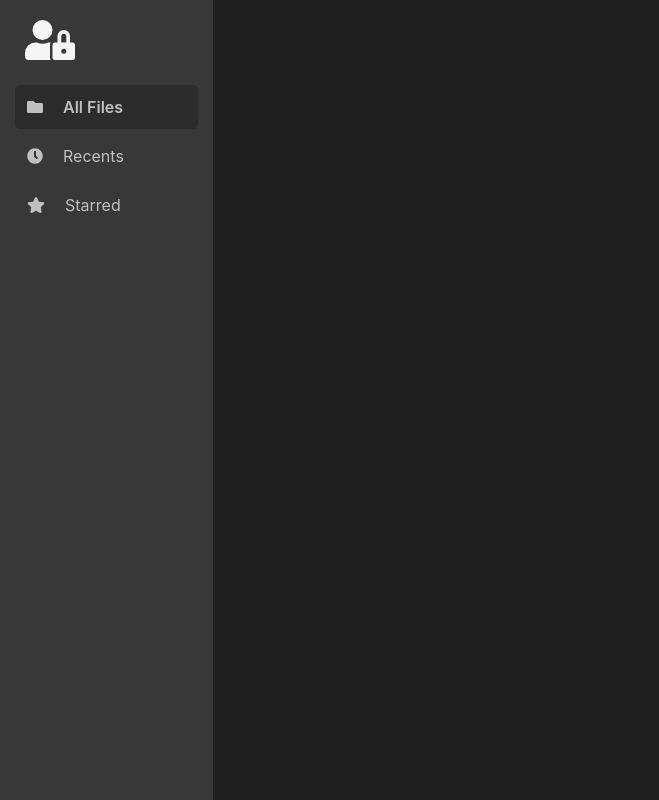
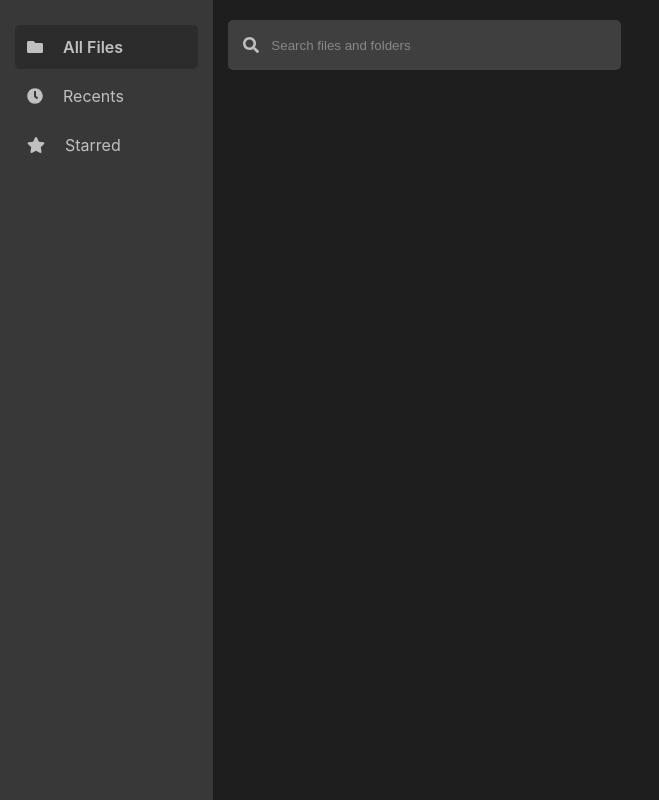
Before and after one commit to Mukundan314/nym-cloud, a React (Create React App) app in the folder client/: page / in a window 1280 px wide. Shown: the whole page, without its empty margins (0-659 px from the left). Built offline with nearby package versions, Linux system fonts and the light colour scheme.

Commit message:
(feat) add search bar

```diff
--- a/client/src/app/index.module.css
+++ b/client/src/app/index.module.css
@@ -4,6 +4,10 @@
 }
 
 .themeDark {
+  --text: whitesmoke;
+  --icon: #c0c0c0;
+  --searchBar-background: #3f3f3f;
+  --searchBar-placeholder: #8a8787;
   --sidebar-background: #383838;
   --sidebarItem-color: #c0c0c0;
   --sidebarItem-selected: #2d2c2c;
--- /dev/null
+++ b/client/src/components/SearchBar/index.jsx
@@ -0,0 +1,21 @@
+import React from "react";
+import * as styles from "./index.module.css";
+import { FontAwesomeIcon } from "@fortawesome/react-fontawesome";
+import { faSearch } from "@fortawesome/free-solid-svg-icons";
+
+const SearchBar = () => (
+  <div className={styles.searchBar}>
+    <div className={styles.icon}>
+      <FontAwesomeIcon icon={faSearch} />
+    </div>
+    <input
+      type="text"
+      placeholder="Search files and folders"
+      className={styles.input}
+    />
+  </div>
+);
+
+export default SearchBar;
+
+// style={{ backgroundColor: "transparent", border: 0 }}
--- /dev/null
+++ b/client/src/components/SearchBar/index.module.css
@@ -0,0 +1,28 @@
+.searchBar {
+  display: flex;
+  align-items: center;
+  padding: 15px;
+  border-radius: 5px;
+  background-color: var(--searchBar-background);
+  width: 35%;
+}
+
+.icon {
+  margin-right: 10px;
+  color: var(--icon);
+}
+
+.input {
+  background-color: transparent;
+  border: 0;
+  color: var(--text);
+  width: 100%;
+}
+
+.input:focus {
+  outline: none;
+}
+
+.input::placeholder {
+  color: var(--searchBar-placeholder);
+}
--- a/client/src/components/Sidebar/index.jsx
+++ b/client/src/components/Sidebar/index.jsx
@@ -3,8 +3,8 @@ import SidebarItem from "../SidebarItem";
 import * as styles from "./index.module.css";
 import propTypes from "prop-types";
 import { tabs } from "../../constants/sidebar";
-import { FontAwesomeIcon } from "@fortawesome/react-fontawesome";
-import { faUserLock } from "@fortawesome/free-solid-svg-icons";
+// import { FontAwesomeIcon } from "@fortawesome/react-fontawesome";
+// import { faUserLock } from "@fortawesome/free-solid-svg-icons";
 
 const Sidebar = ({ tab, setTab }) => {
   const onClick = (id) => {
@@ -13,9 +13,9 @@ const Sidebar = ({ tab, setTab }) => {
 
   return (
     <div className={styles.sidebar}>
-      <div className={styles.logo}>
+      {/* <div className={styles.logo}>
         <FontAwesomeIcon icon={faUserLock} />
-      </div>
+      </div> */}
       <div className={styles.sideBarItems}>
         {tabs.map(({ name, id, icon }) => (
           <SidebarItem
--- a/client/src/pages/FileView/index.jsx
+++ b/client/src/pages/FileView/index.jsx
@@ -1,6 +1,13 @@
 import React from "react";
 import * as styles from "./index.module.css";
+import SearchBar from "../../components/SearchBar";
 
-const FileView = () => <div className={styles.file} />;
+const FileView = () => (
+  <div className={styles.file}>
+    <div className={styles.toolBar}>
+      <SearchBar />
+    </div>
+  </div>
+);
 
 export default FileView;
--- a/client/src/pages/FileView/index.module.css
+++ b/client/src/pages/FileView/index.module.css
@@ -3,3 +3,7 @@
   height: 100%;
   background-color: var(--fileView-background);
 }
+
+.toolBar {
+  margin: 20px 15px;
+}
```
